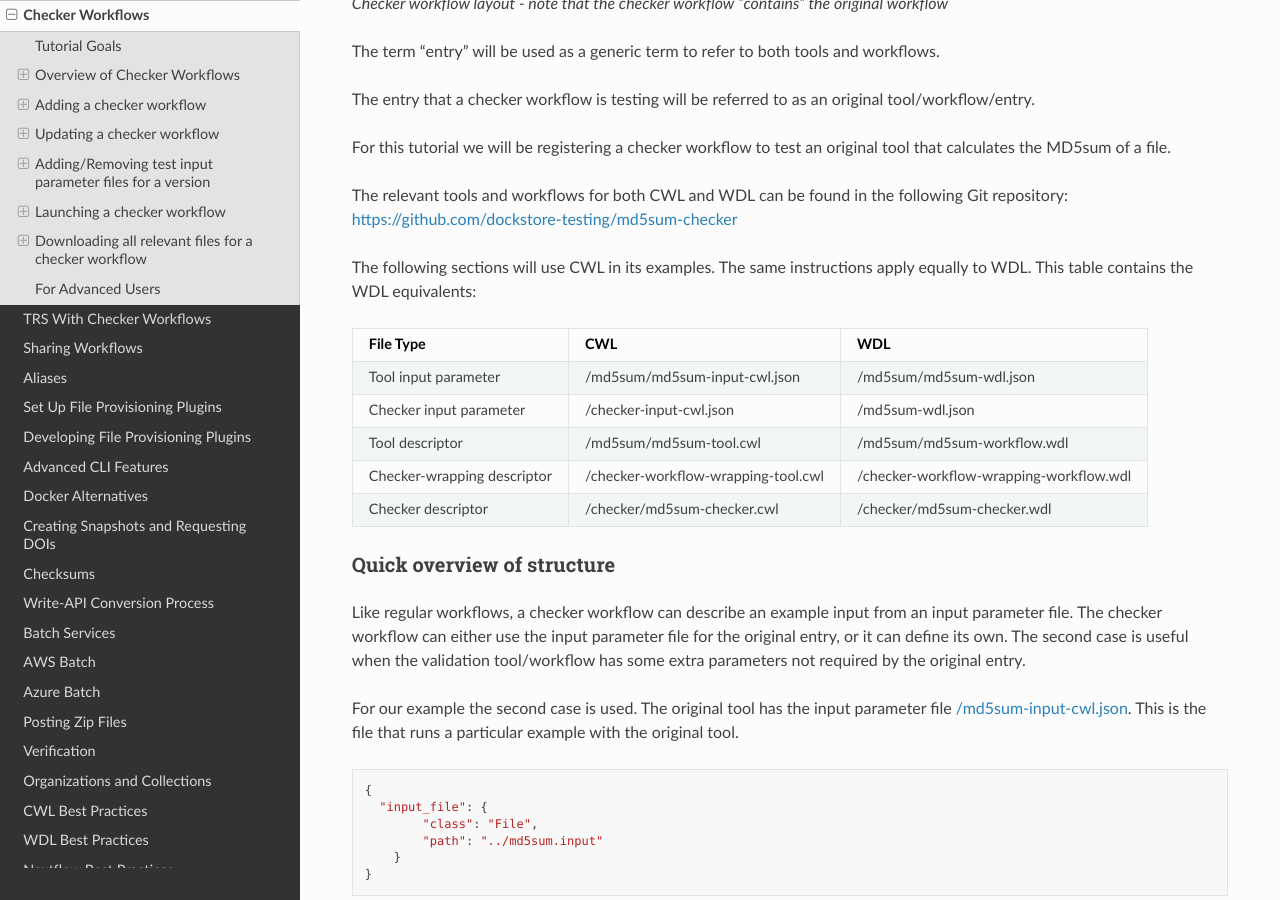
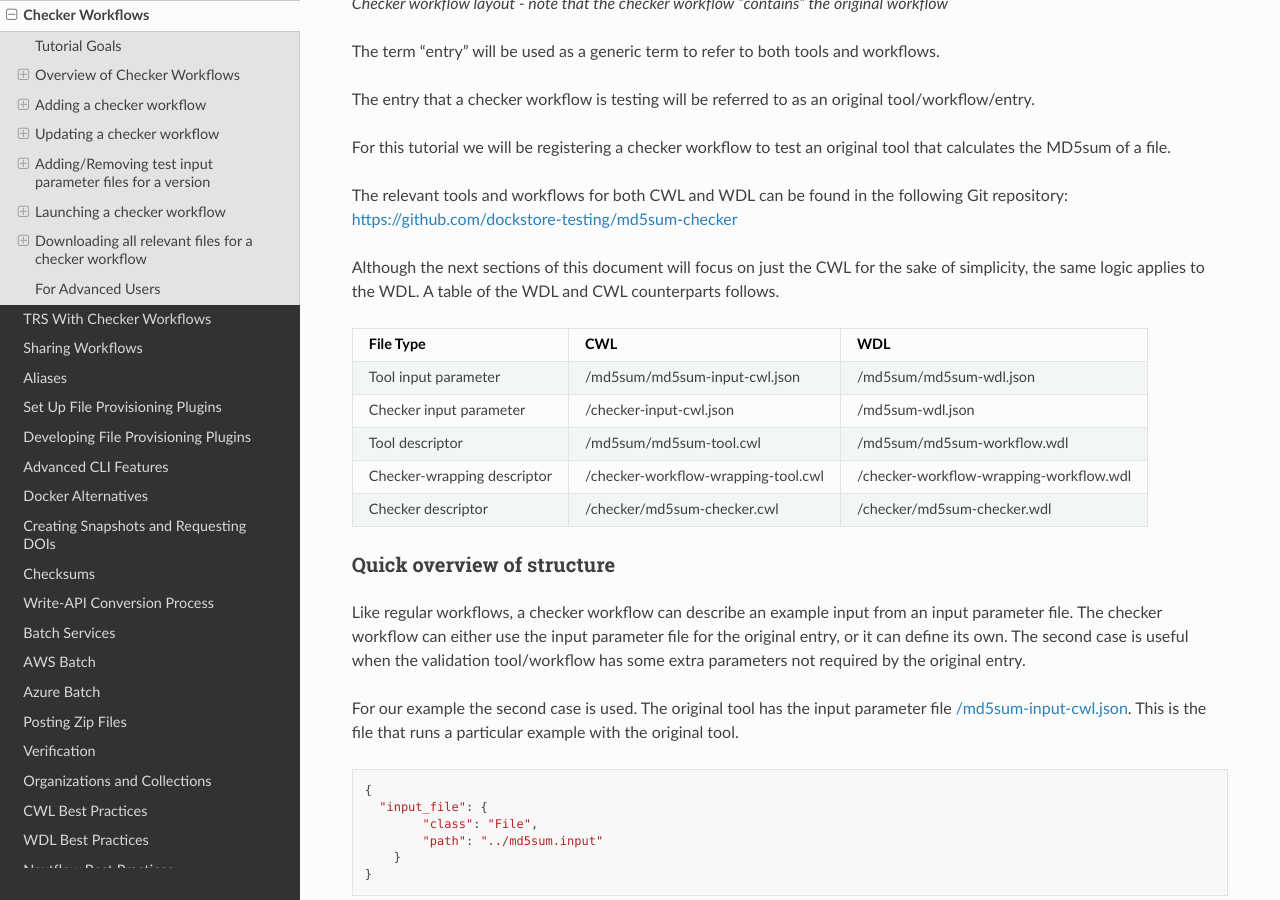
Before and after one commit to dockstore/dockstore-documentation, a Sphinx documentation site: the page built from docs/advanced-topics/checker-workflows.rst, in a window 1280 px wide and 900 px high, scrolled down 1002 px. Built offline with Sphinx 7.4.7 and the Read the Docs theme 2.0.0, drawn with Linux system fonts in a browser that asks for light colours.

Commit message:
Clarify table text

```diff
--- a/docs/advanced-topics/checker-workflows.rst
+++ b/docs/advanced-topics/checker-workflows.rst
@@ -44,7 +44,8 @@ original tool that calculates the MD5sum of a file.
 The relevant tools and workflows for both CWL and WDL can be found in the following Git
 repository: https://github.com/dockstore-testing/md5sum-checker
 
-The following sections will use CWL in its examples. The same instructions apply equally to WDL. This table contains the WDL equivalents:
+Although the next sections of this document will focus on just the CWL for the sake of simplicity,
+the same logic applies to the WDL. A table of the WDL and CWL counterparts follows.
 
 +-----------------------------+-------------------------------------+-----------------------------------------+
 | File Type                   | CWL                                 | WDL                                     |
```
